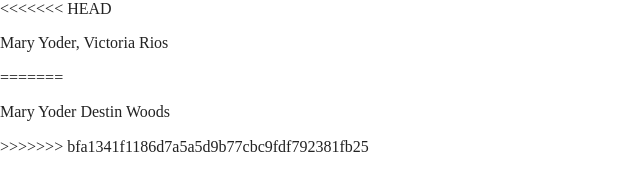
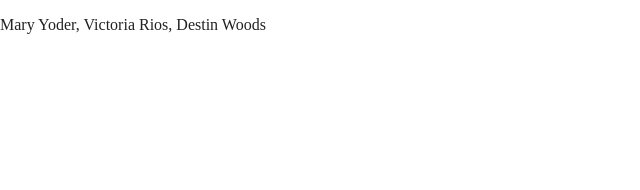
Before and after one commit to maryvalentiney/exquisite-corpse, a website built with Parcel: page index.html in a window 1280 px wide. Shown: the whole page, without its empty margins (0-640 px from the left). Built offline with nearby package versions, Linux system fonts and the light colour scheme.

Commit message:
fixed error

```diff
--- a/index.html
+++ b/index.html
@@ -25,12 +25,9 @@
 <body>
 
   <!-- Add your site or application content here -->
-<<<<<<< HEAD
-  <p>Mary Yoder, Victoria Rios</p>
-=======
-  <p>Mary Yoder
+
+  <p>Mary Yoder, Victoria Rios,
   Destin Woods</p>
->>>>>>> bfa1341f1186d7a5a5d9b77cbc9fdf792381fb25
   <script src="js/vendor/modernizr-3.11.2.min.js"></script>
   <script src="js/plugins.js"></script>
   <script src="js/main.js"></script>
```
